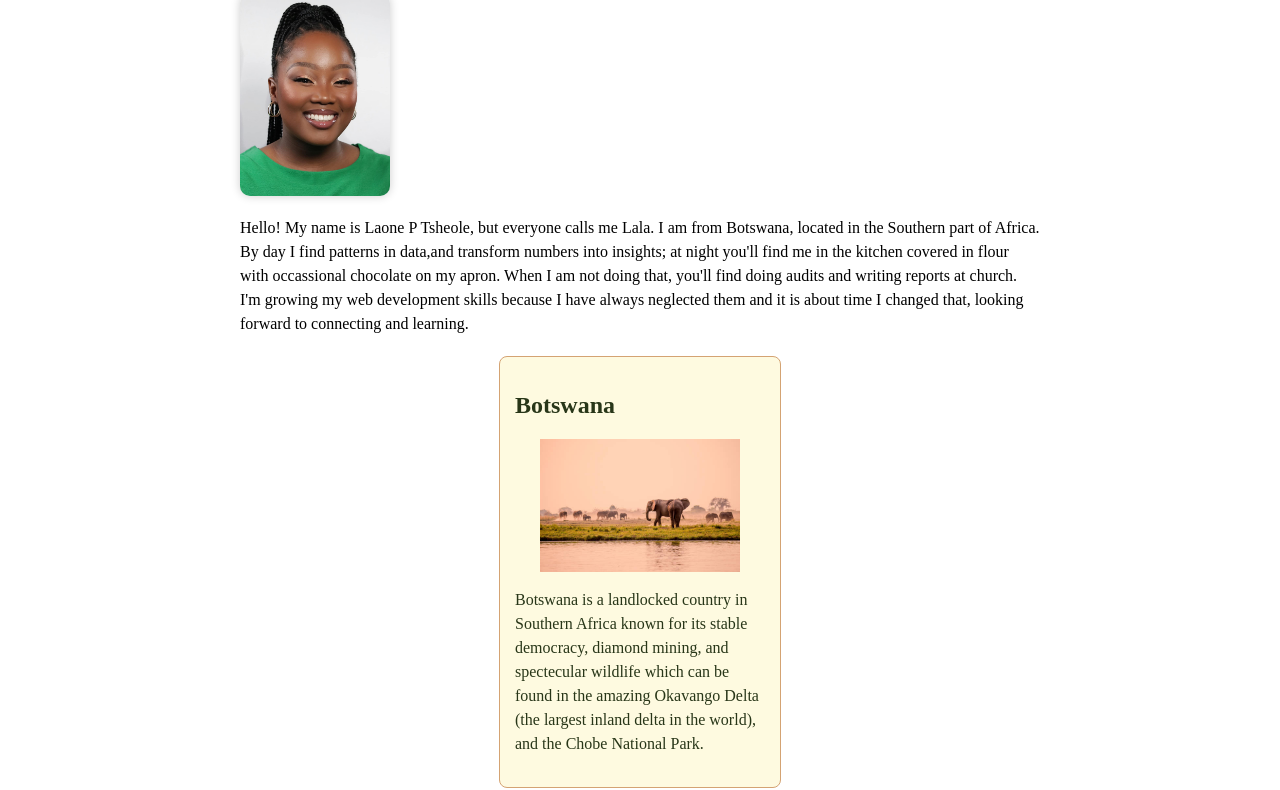
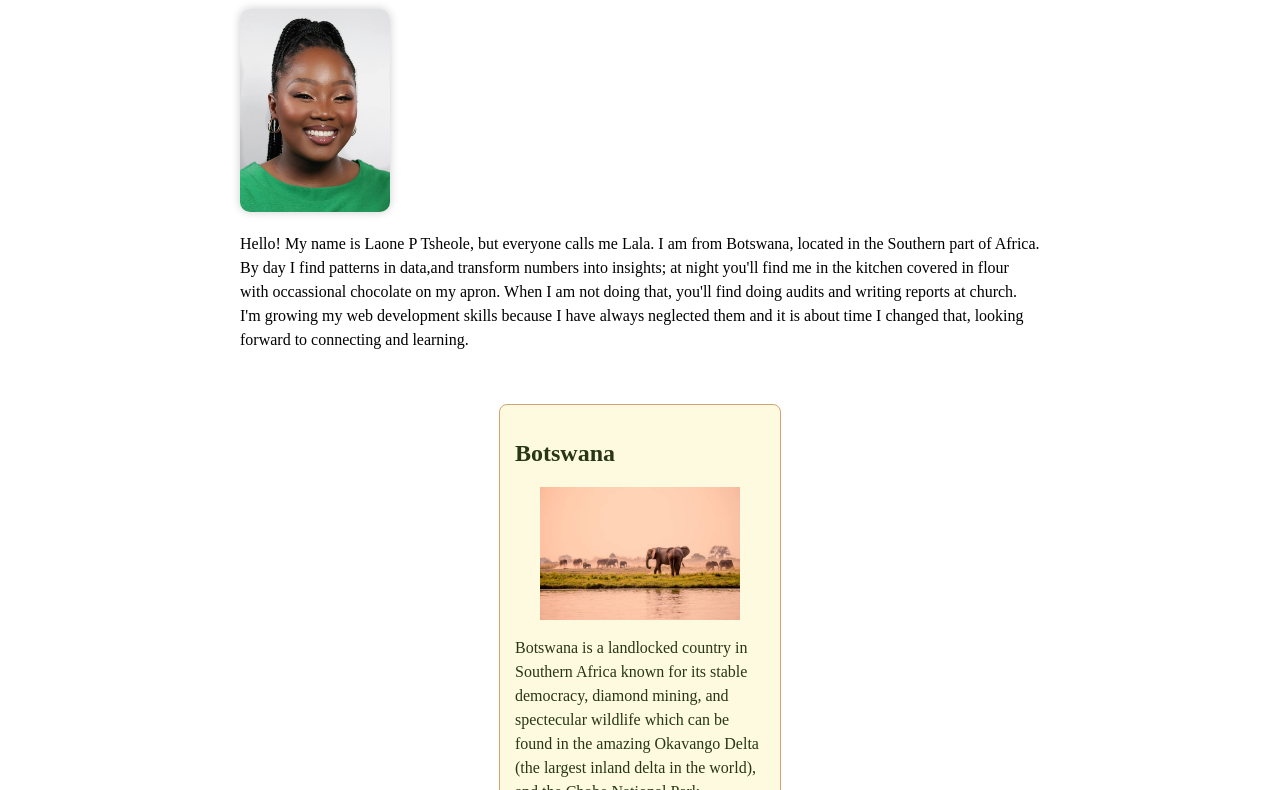
Before and after one commit to Lala0599/wdd130, a plain HTML site: page index.html in a window 1280 px wide. Shown: the part 147-937 px from the top of the page. Drawn offline with Linux system fonts and the light colour scheme.

Commit message:
Fixed W02 validation errors: title, CSS rules

```diff
--- a/index.html
+++ b/index.html
@@ -3,7 +3,7 @@
     <head>
         <meta charset="utf-8">
         <meta name="viewport" content="width=device-width,initial-scale=1.0">
-        <title>Laone P Tsheole | WWD 130</title>
+        <title>Laone P Tsheole | WDD 130</title>
         <meta name="description" content="Laone Tsheole's WDD130 course homepage at BYU-Idaho. Learn about my projects in web development, including HTML,CSS, and web design.">
         <meta name="author" content="Laone P Tsheole">
         <link rel="stylesheet" href="styles/styles.css">
--- a/styles/styles.css
+++ b/styles/styles.css
@@ -26,8 +26,10 @@ h1{
 
 /*Main element styling*/
 main{
-    width: 800px;
+    max-width: 800px;
+    width: 100%;
     margin: 0 auto;
+    padding: 1rem;
 }
 
 /*Profile image styling*/
```
